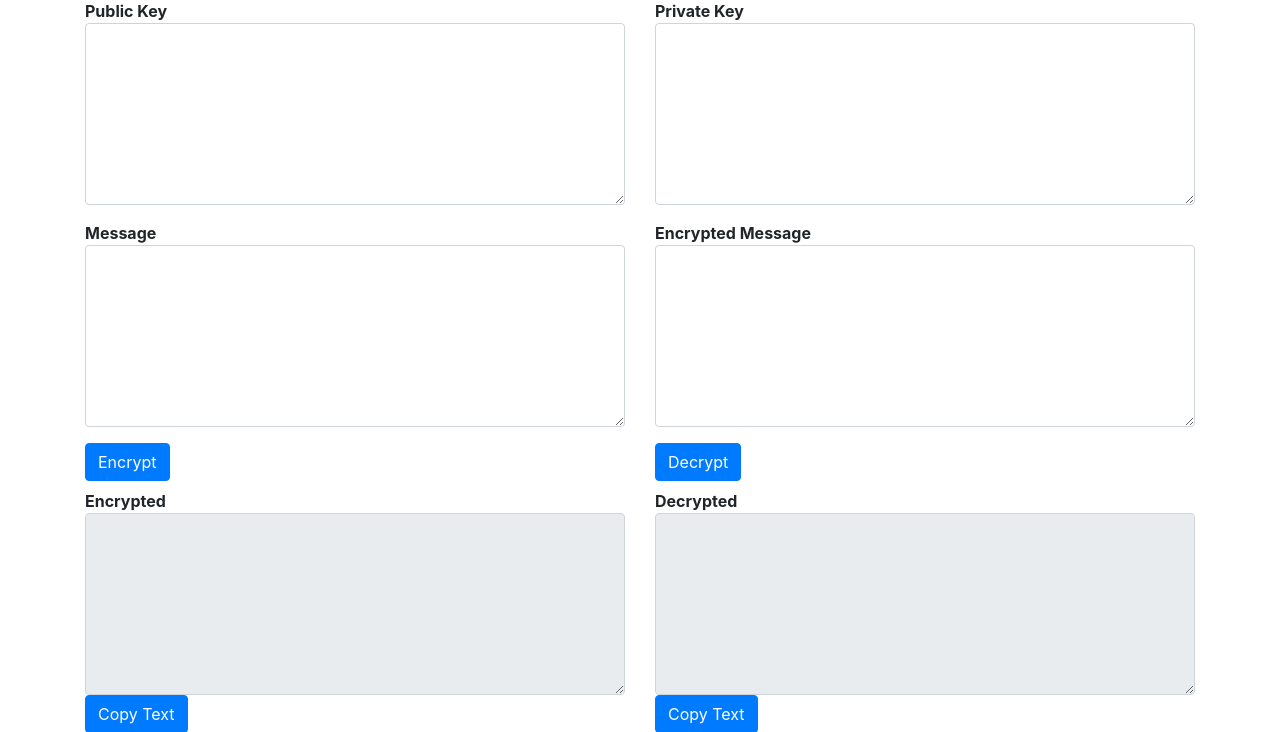
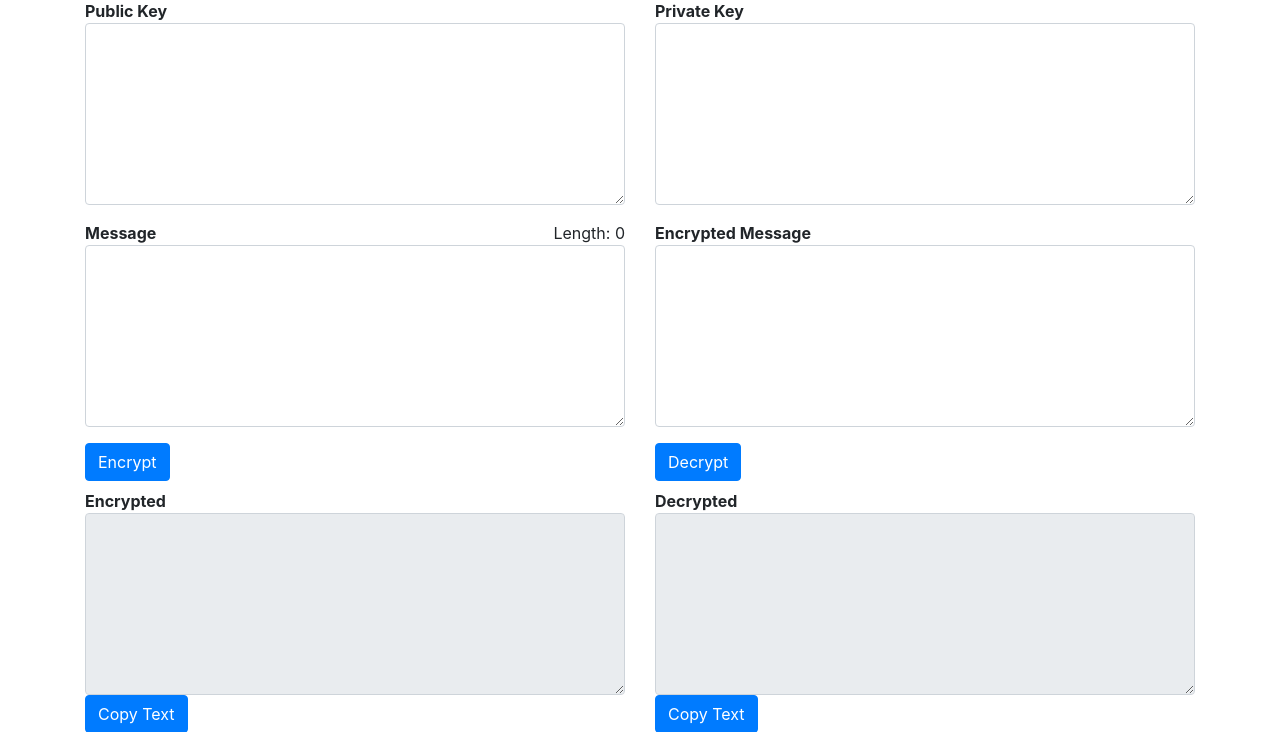
Before and after one commit to arrazy100/rsa_encryption_kriptografi, a Python web app: template templates/index.html in a window 1280 px wide. Shown: the part 556-1288 px from the top of the page. Run offline with Jinja, Linux system fonts and the light colour scheme; the template is opened without the code that fills it, so the values that code supplies are empty; some libraries are stand-ins or nearby versions.

Commit message:
Add message counter

```diff
--- a/rsa.py
+++ b/rsa.py
@@ -33,7 +33,7 @@ def choose_random_prime(n_bits):
 	if (n_bits > 16):
 		return choose_big_prime(n_bits)
 
-	prime_number = [x for x in range(2 ** (n_bits - 1), 2 ** n_bits) if is_prime(x)]
+	prime_number = [x for x in range(2 ** (n_bits - 1) + 1, (2 ** n_bits) - 1) if is_prime(x)]
 
 	return random.choice(prime_number)
 
--- a/templates/index.html
+++ b/templates/index.html
@@ -46,6 +46,7 @@
                 </div>
 
                 <b>Message</b>
+                <div id="message_length" style="float: right;">Length: 0</div>
                 <div class="form-group">
                     <textarea class="form-control" id="message" cols="50" rows="7"></textarea>
                 </div>
@@ -143,6 +144,12 @@
             }
         });
     });
+
+    $("textarea#message").on("input", function() {
+        var el = $("#message_length");
+        var m_length = $("#message").val().length;
+        el.html("Length: " + m_length);
+    });
 </script>
 
 {% endblock %}
```
